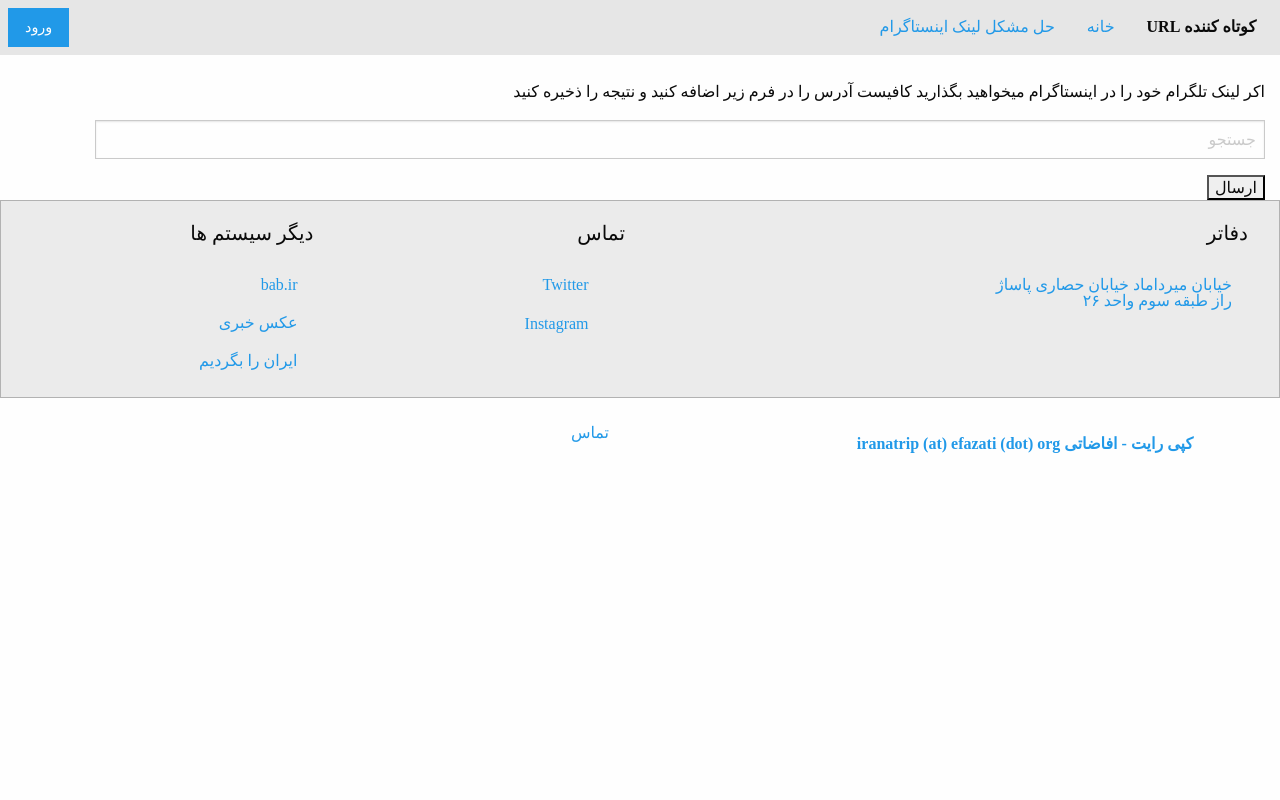
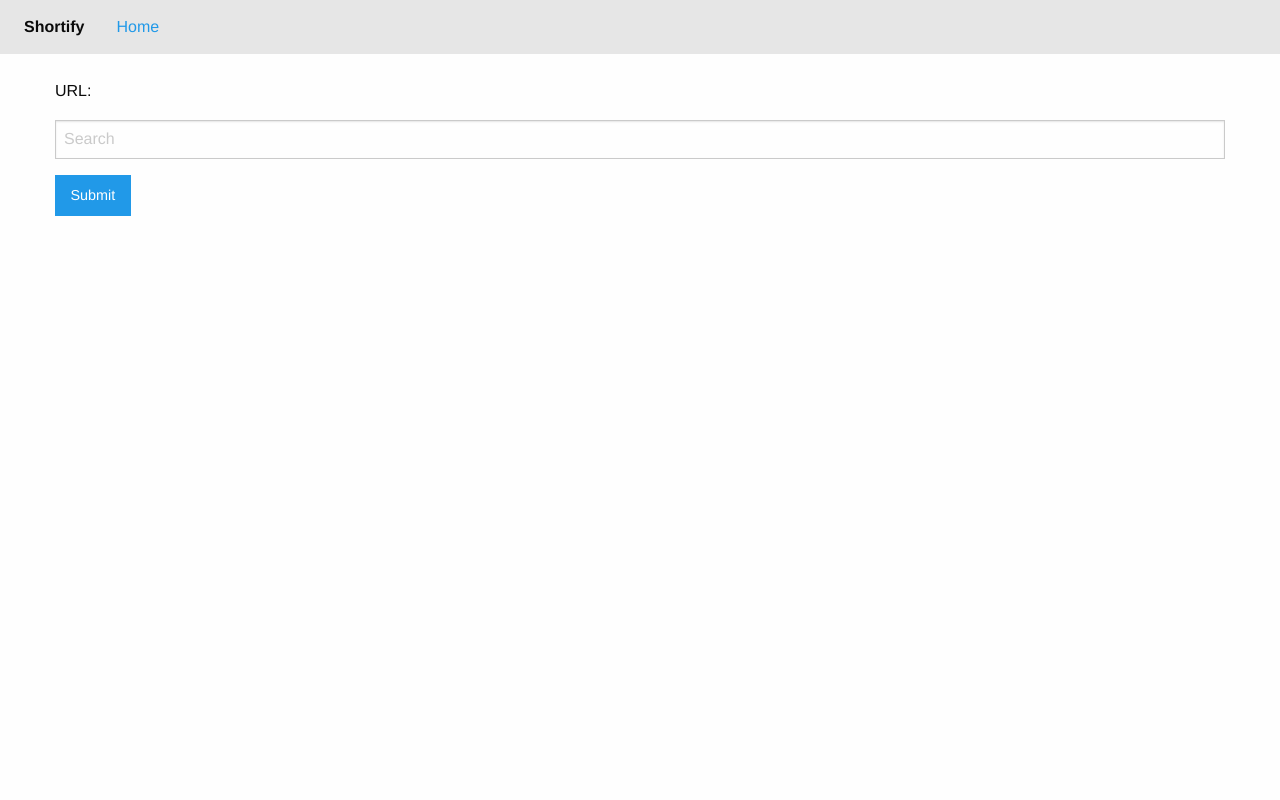
Before and after one commit to efazati/shortify, a Flask app: page / in a window 1280 px wide. Run offline with Flask 2, Linux system fonts and the light colour scheme; some libraries are stand-ins or nearby versions; some web fonts are replaced.

Commit message:
Make shortify compatible with python3 Translate project to english Add requirements file

```diff
--- a/index.py
+++ b/index.py
@@ -1,49 +1,55 @@
 """
-Install : pip install pymongo flask
 Minimalistic url shortener : use with curl -sd "url=http://example.com/" http://this-app.com/shorten
 """
+import base64
+import re
+from hashlib import md5
+
 from flask import Flask, request, redirect, abort, render_template
-import base64, md5, re
+from pymongo import MongoClient
 
-from pymongo import MongoClient
 client = MongoClient('mongodb://localhost:27017/')
 db = client['shortify']
 col = db.urls
 
 app = Flask(__name__)
 
+
 @app.route('/')
-def index() :
+def index():
     return render_template('index.html')
 
+
 @app.route('/shorten', methods=['post'])
-def shorten() :
+def shorten():
     url = request.form.get('url')
-    if not is_valid_url(url) :
+    if not is_url_valid(url):
         return abort(400)
-    code = base64.b64encode(md5.new(url).digest()[-4:]).replace('=','').replace('/','_')
-    row = {'code' : code, 'url' : url}
+    code = base64.b64encode(md5.new(url).digest()[-4:]).replace('=', '').replace('/', '_')
+    row = {'code': code, 'url': url}
     domain = col.find_one({"code": code})
     if not domain:
         id = col.insert_one(row).inserted_id
-        print url, id, code
     return render_template('index.html', code=code)
 
+
 @app.route('/<code>')
-def redirect_page(code) :
-    url = col.find_and_modify({'code' : code}, {'$inc' : {'v' : 1}})['url']
+def redirect_page(code):
+    url = col.find_and_modify({'code': code}, {'$inc': {'v': 1}})['url']
     return redirect(url)
 
-def is_valid_url(url):
+
+def is_url_valid(url):
     regex = re.compile(
         r'^https?://'  # http:// or https://
         r'(?:(?:[A-Z0-9](?:[A-Z0-9-]{0,61}[A-Z0-9])?\.)+[A-Z]{2,6}\.?|'  # domain...
         r'localhost|'  # localhost...
-        r'\d{1,3}\.\d{1,3}\.\d{1,3}\.\d{1,3})' # ...or ip
+        r'\d{1,3}\.\d{1,3}\.\d{1,3}\.\d{1,3})'  # ...or ip
         r'(?::\d+)?'  # optional port
         r'(?:/?|[/?]\S+)$', re.IGNORECASE)
     return url is not None and regex.search(url)
 
-if __name__ == '__main__' :
+
+if __name__ == '__main__':
     app.debug = True
     app.run()
--- a/templates/base.html
+++ b/templates/base.html
@@ -1,39 +1,13 @@
 
 <!doctype html>
-<html class="no-js" lang="fa" dir="rtl">
+<html class="no-js" lang="en" dir="ltr">
 <head>
   <meta charset="utf-8"/>
   <meta name="viewport" content="width=device-width, initial-scale=1.0"/>
-  <title>کوتاه کننده دامنه C0</title>
+  <title>Efazati Shortify</title>
   <link href="{{ url_for('static', filename='css/foundation.min.css')}}" rel='stylesheet' type='text/css'>
   <link href="{{ url_for('static', filename='css/foundation-icons.css')}}" rel='stylesheet' type='text/css'>
-  <style type="text/css">
-    *{
-      font-family: 'B yekan' !important;
 
-    }
-    .label.round {
-       border-radius: 1000px;
-    }
-    .column {
-      float: right !important;
-    }
-    .date {
-      font-size: 10px;
-        float: left;
-    }
-    object {
-      max-width: 100%;
-        height: auto;
-        -ms-interpolation-mode: bicubic;
-        display: inline-block;
-        vertical-align: middle;
-    }
-
-    p {
-      text-align: justify;
-    }
-  </style>
 
 
 </head>
@@ -44,32 +18,11 @@
     <div class="title-bar-title">منو</div>
   </div> -->
   <div class="top-bar" id="realEstateMenu">
-    <div class="top-bar-right">
+    <div class="top-bar-left">
       <ul class="dropdown menu" data-dropdown-menu data-responsive-menu="accordion">
-        <li class="menu-text">کوتاه کننده URL</li>
-        <li><a href="{{ url_for('.index')}}">خانه</a></li>
-        <li><a href="{{ url_for('.index')}}">حل مشکل لینک اینستاگرام</a></li>
+        <li class="menu-text">Shortify</li>
+        <li><a href="{{ url_for('.index')}}">Home</a></li>
 
-      </ul>
-    </div>
-    <div class="top-bar-left">
-      <ul class="menu">
-
-    {% if g.user  %}
-    <li>
-      <a href="{{ url_for('message.inbox') }}"> پیــام
-        <span class="bubble">{{ g.user.msg }}</span>
-      </a>
-    </li>
-    <li>
-      <a href="{{ url_for('profile.settings') }}" class="setting">{{ _('settings')}}</a>
-    </li>
-    <li>
-      <a href="{{ url_for('profile.logout') }}" class="power">{{ _('logout')}}</a>
-    </li>
-    {% else %}
-        <li><a class="button">ورود</a></li>
-    {% endif %}
       </ul>
     </div>
   </div>
@@ -84,44 +37,6 @@
 
 
   </div>
-    <footer>
-    <div class="row expanded callout secondary">
-
-      <div class="small-6 large-3 columns">
-        <p class="lead">دیگر سیستم ها</p>
-        <ul class="menu vertical">
-          <li><a href="http://bab.ir">bab.ir</a></li>
-          <li><a href="http://axekhabar.ir">عکس خبری</a></li>
-          <li><a href="http://iranatrip.com">ایران را بگردیم</a></li>
-        </ul>
-      </div>
-      <div class="small-6 large-3 columns">
-        <p class="lead">تماس</p>
-        <ul class="menu vertical">
-          <li><a href="#"><i class="fi-social-twitter"></i> Twitter</a></li>
-          <li><a href="http://instagram.com/iefazati"><i class="fi-social-instagram"></i> Instagram</a></li>
-        </ul>
-      </div>
-      <div class="small-6 large-3 columns">
-        <p class="lead">دفاتر</p>
-        <ul class="menu vertical">
-          <li><a href="#">خیابان میرداماد خیابان حصاری پاساژ راز طبقه سوم واحد ۲۶</a></li>
-        </ul>
-      </div>
-    </div>
-    <div class="row">
-      <div class="medium-6 columns">
-        <ul class="menu">
-          <li><a href="#">تماس</a></li>
-        </ul>
-      </div>
-      <div class="medium-6 columns">
-        <ul class="menu float-right">
-          <li class="menu-text"><a href="http://efazati.org">کپی رایت - افاضاتی iranatrip (at) efazati (dot) org</a></li>
-        </ul>
-      </div>
-    </div>
-  </footer>
 
   <script src="{{ url_for('static', filename='js/jquery.js')}}"></script>
   <script src="{{ url_for('static', filename='js/foundation.min.js')}}"></script>
--- a/templates/index.html
+++ b/templates/index.html
@@ -2,14 +2,14 @@
 {% block content %}
 
 <div class="row column">
-  <p>اکر لینک تلگرام خود را در اینستاگرام میخواهید بگذارید کافیست آدرس را در فرم زیر اضافه کنید و نتیجه را ذخیره کنید</p>
+  <p>URL:</p>
 
   	{% if code %}
-  	<div>آدرس جدید: <a href="http://c0o.ir{{url_for('.redirect_page', code=code)}}">http://c0o.ir{{url_for('.redirect_page', code=code)}}</a></div>
+  	<div>New Address: <a href="http://shortify.efazati.org{{url_for('.redirect_page', code=code)}}">http://shortify.efazati.org{{url_for('.redirect_page', code=code)}}</a></div>
   	{% endif %}
   	<form action="/shorten" method="post">
-        <input name='url' type="search" placeholder="جستجو">
-        <input type="submit" value="ارسال">
+        <input name='url' type="search" placeholder="Search">
+        <input class="button" type="submit" value="Submit">
 
     </form>
 </div>
```
Also changed, not shown: requirements.txt (added, +30 -0 lines).
